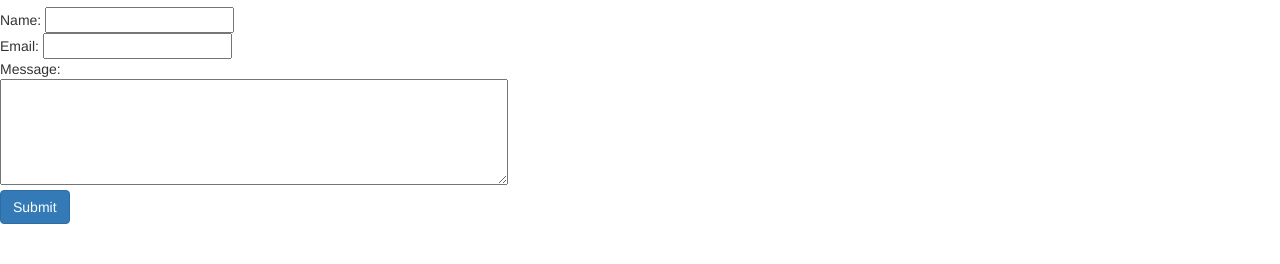
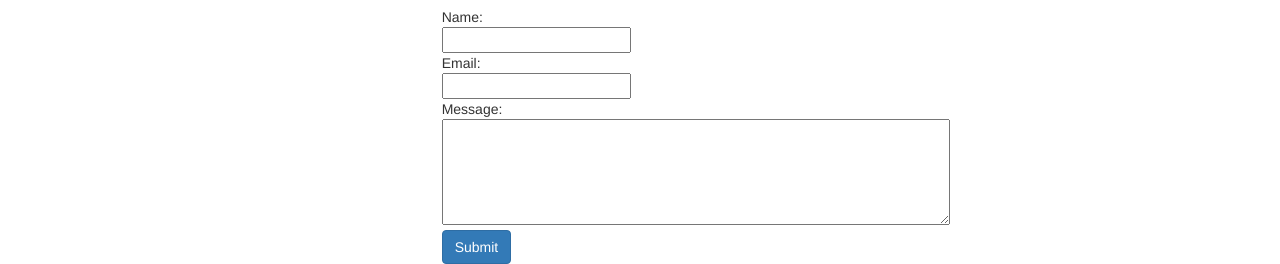
Before and after one commit to deleteriousEffect/portfolio_site, a website: page front_end/index.html in a window 1280 px wide. Shown: the part 692-956 px from the top of the page. Before the commit the page ends 916 px from the top, so only its background shows below. Drawn offline with nearby package versions, Linux system fonts and the light colour scheme.

Commit message:
fix form formating

```diff
--- a/front_end/app/components/footer/footerView.html
+++ b/front_end/app/components/footer/footerView.html
@@ -1,8 +1,11 @@
 <section>
-  <form novalidate action="" method="post">
-    Name: <input type="text"></input></br>
-    Email: <input type"email"></input></br>
-    Message: </br><textarea cols="60" rows="5" name=""></textarea></br>
+  <form novalidate class="col-md-8 col-md-offset-4" action="" method="post">
+    Name: </br>
+    <input type="text"></input></br>
+    Email: </br>
+    <input type"email"></input></br>
+    Message: </br>
+    <textarea cols="60" rows="5" name=""></textarea></br>
     <button class="btn btn-primary">Submit</button>
   </form>
 </section>
```
